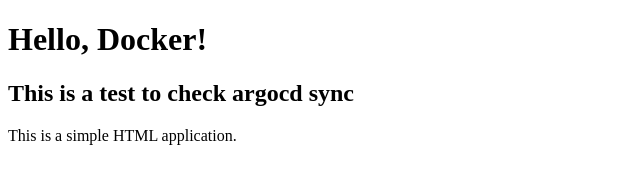
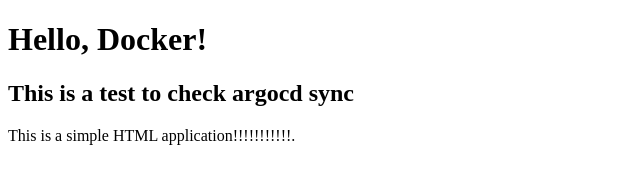
Before and after one commit to Vizzwastaken/EKS-ArgoCD, a plain HTML site: page index.html in a window 1280 px wide. Shown: the full height of the page, 0-640 px from the left. Drawn offline with Linux system fonts and the light colour scheme.

Commit message:
Update index.html

```diff
--- a/index.html
+++ b/index.html
@@ -6,6 +6,6 @@
 <body>
     <h1>Hello, Docker!</h1>
     <h2>This is a test to check argocd sync</h2>
-    <p>This is a simple HTML application.</p>
+    <p>This is a simple HTML application!!!!!!!!!!!.</p>
 </body>
 </html>
```
